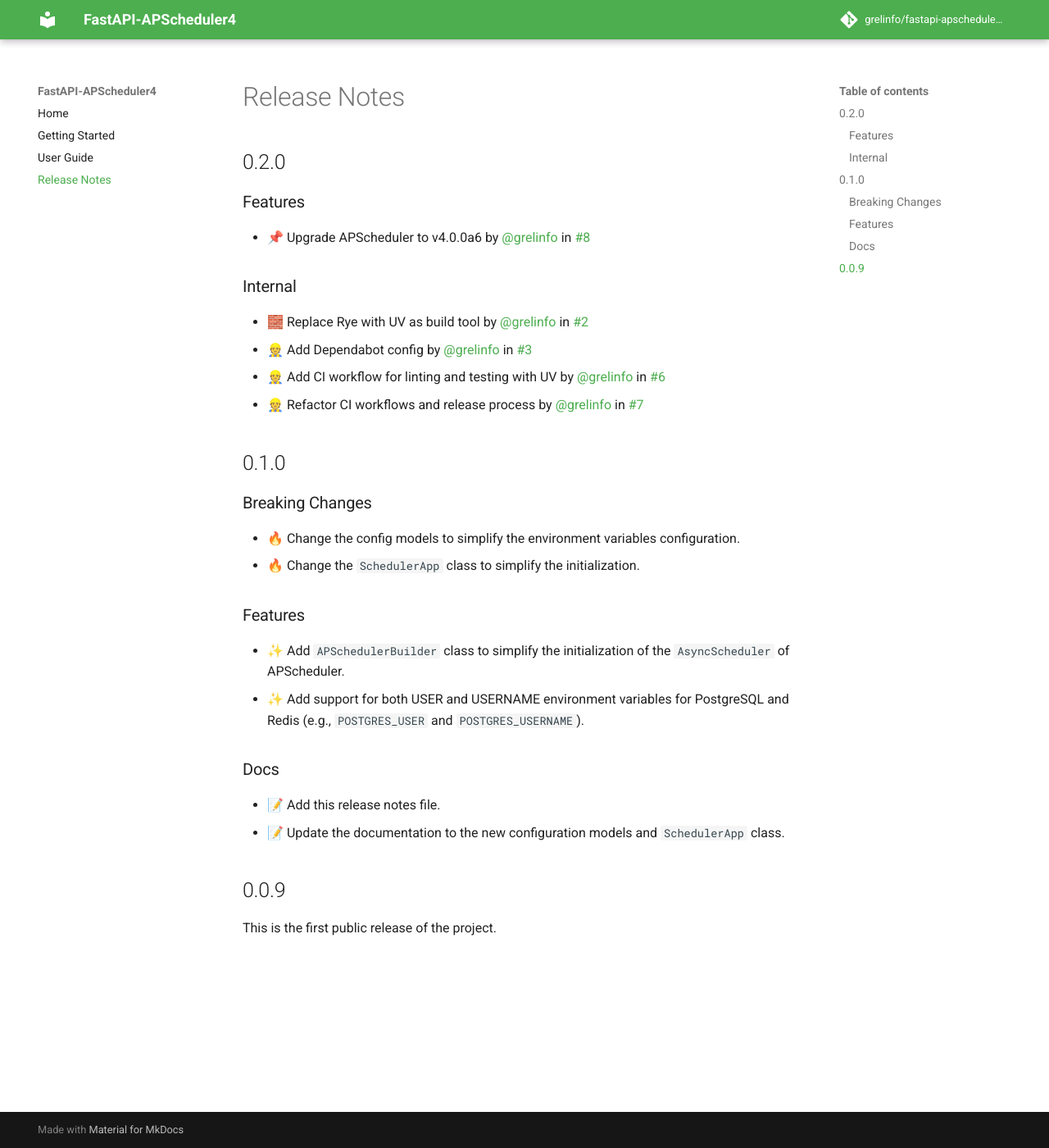
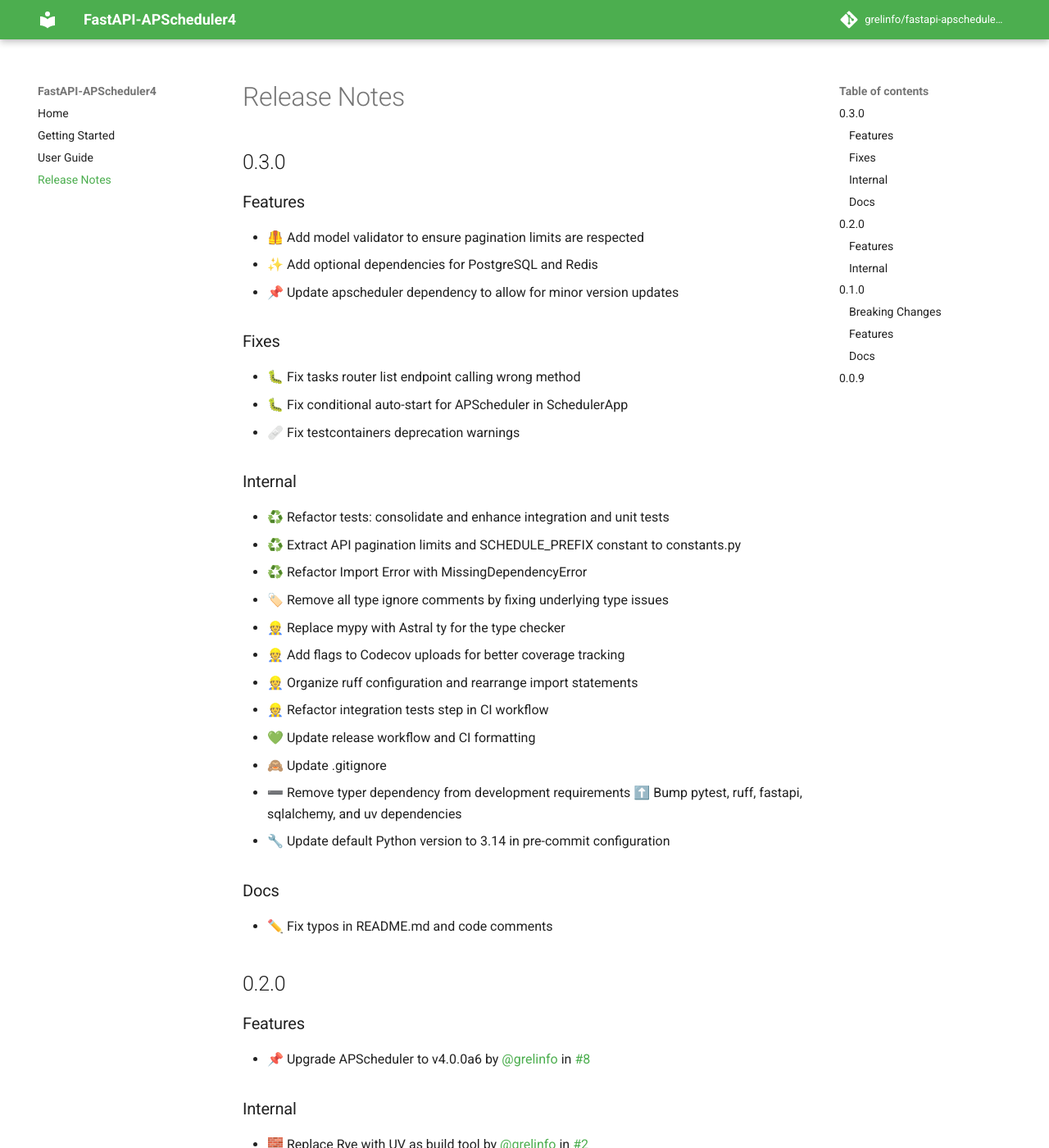
Before and after one commit to grelinfo/fastapi-apscheduler4, an MkDocs documentation site: the page built from docs/release_notes.md, in a window 1280 px wide and 1400 px high. Shown: the whole window at 82% size. Built offline with MkDocs 1.6.1 and Material for MkDocs 9.7.7, drawn with Linux system fonts in a browser that asks for light colours; comment, search, counter and statistics services are not loaded; the version menu is left out.

Commit message:
doc fix (#47)

```diff
--- a/docs/release_notes.md
+++ b/docs/release_notes.md
@@ -1,4 +1,38 @@
 # Release Notes
+
+## 0.3.0
+
+### Features
+
+* 🦺 Add model validator to ensure pagination limits are respected
+* ✨ Add optional dependencies for PostgreSQL and Redis
+* 📌 Update apscheduler dependency to allow for minor version updates
+
+### Fixes
+
+* 🐛 Fix tasks router list endpoint calling wrong method
+* 🐛 Fix conditional auto-start for APScheduler in SchedulerApp
+* 🩹 Fix testcontainers deprecation warnings
+
+### Internal
+
+* ♻️ Refactor tests: consolidate and enhance integration and unit tests
+* ♻️ Extract API pagination limits and SCHEDULE_PREFIX constant to constants.py
+* ♻️ Refactor Import Error with MissingDependencyError
+* 🏷️ Remove all type ignore comments by fixing underlying type issues
+* 👷 Replace mypy with Astral ty for the type checker
+* 👷 Add flags to Codecov uploads for better coverage tracking
+* 👷 Organize ruff configuration and rearrange import statements
+* 👷 Refactor integration tests step in CI workflow
+* 💚 Update release workflow and CI formatting
+* 🙈 Update .gitignore
+* ➖ Remove typer dependency from development requirements
+ ⬆️ Bump pytest, ruff, fastapi, sqlalchemy, and uv dependencies
+ * 🔧 Update default Python version to 3.14 in pre-commit configuration
+
+### Docs
+
+* ✏️ Fix typos in README.md and code comments
 
 ## 0.2.0
 
```
